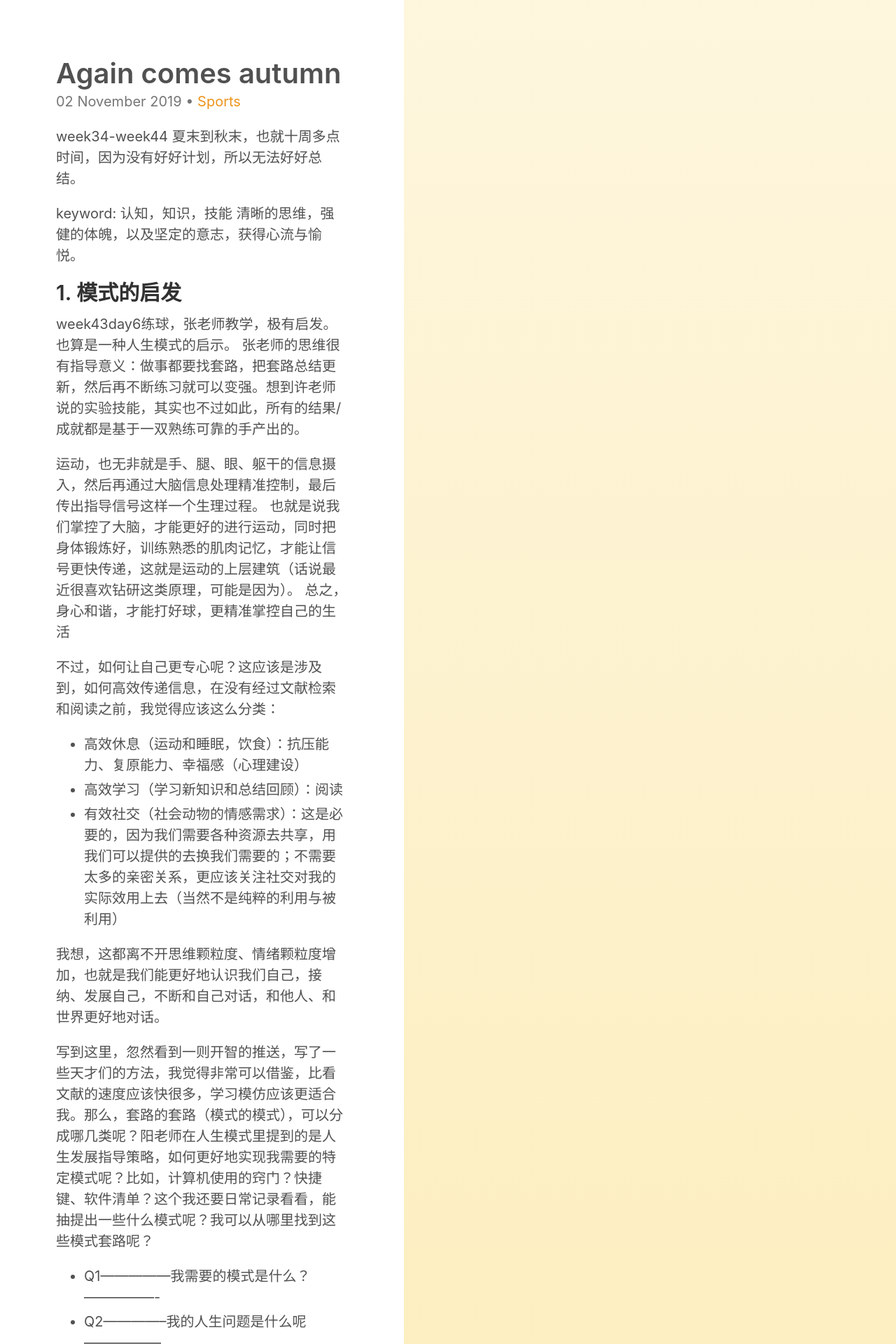
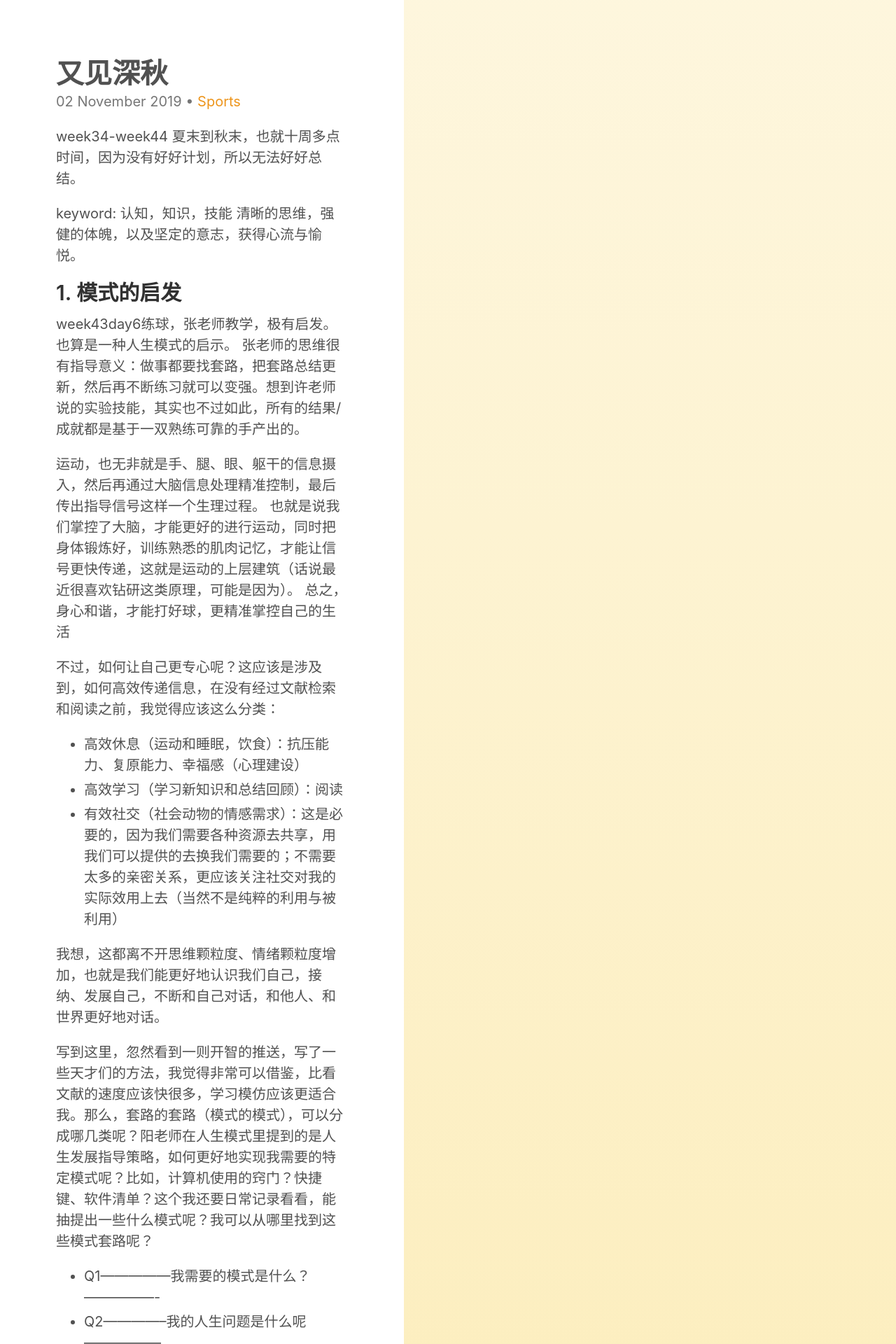
Before and after one commit to hwoihann/rethink, a Jekyll site: the page built from _posts/2019-11-02-Again-comes-autumn.md, in a window 1280 px wide. Shown: the top 1920 px of the page at 70% size. Built offline with Jekyll 4.4.1, drawn with Linux system fonts in a browser that asks for light colours.

Commit message:
rename file

```diff
--- a/_posts/2019-11-02-又见深秋.md
+++ b/_posts/2019-11-02-Again-comes-autumn.md
@@ -1,6 +1,6 @@
 ---
 layout: post
-title: Again comes autumn
+title: 又见深秋
 categories:
   - Sports
 Tags: [actionRetro, running]
```
